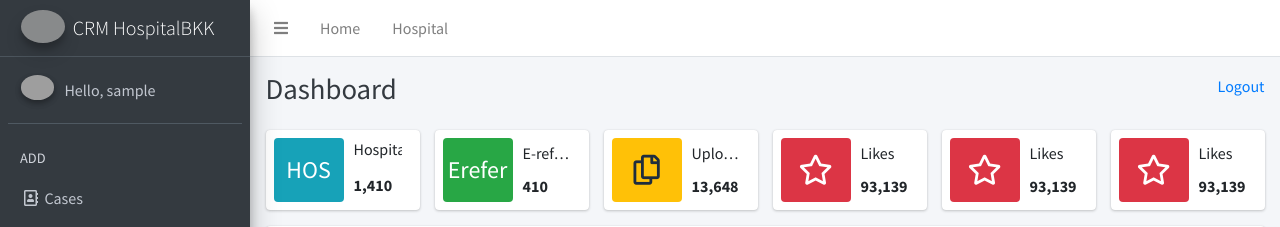
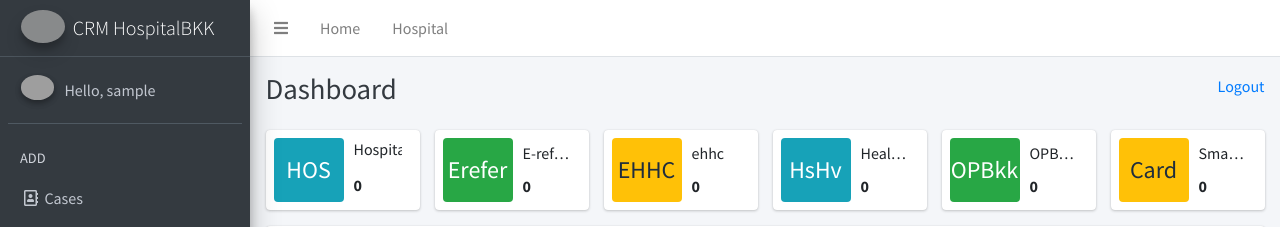
Before and after one commit to funanzaa/site_crm, a Django app: page /crm/dashboard in a window 1280 px wide. Shown: the top 227 px of the page. Run offline with Django 3.2, Linux system fonts and the light colour scheme; the visitor is signed in with stand-in values (Sample User, id 1); data that the repository does not hold is empty; some libraries are stand-ins or nearby versions; grey boxes are pictures that could not be loaded.

Commit message:
add count project dashboard

```diff
--- a/SiteCrm/crm/forms.py
+++ b/SiteCrm/crm/forms.py
@@ -38,7 +38,7 @@ class hospitalAddCaseForm(forms.Form):
     case_image = forms.FileField(label="Case image",widget=forms.FileInput(attrs={"class":"form-control"}),required=False)
 
 class CaseForm(ModelForm):
-    hospitals = forms.ModelChoiceField(queryset=Hospitals.objects.order_by('label')) ## order in from
+    hospitals = forms.ModelChoiceField(queryset=Hospitals.objects.order_by('code')) ## order in from
     class Meta():
         model = Case
         fields = ['name','project', 'project_subgroup','resolution','service','hospitals','case_pic','created_by']
--- a/SiteCrm/crm/templates/cases/dashboard.html
+++ b/SiteCrm/crm/templates/cases/dashboard.html
@@ -13,8 +13,8 @@ Dashboard
         <div class="info-box">
           <span class="info-box-icon bg-info"><small>HOS</small></span>
           <div class="info-box-content">
-            <span class="info-box-text"><H6>Hospital</H6></span>
-            <span class="info-box-number">1,410</span>
+            <span class="info-box-text"><H6>HospitalOS</H6></span>
+            <span class="info-box-number">{{ count_hos }}</span>
           </div>
           <!-- /.info-box-content -->
         </div>
@@ -26,7 +26,7 @@ Dashboard
           <span class="info-box-icon bg-success"><small>Erefer</small></span>
           <div class="info-box-content">
             <span class="info-box-text">E-referral</span>
-            <span class="info-box-number">410</span>
+            <span class="info-box-number">{{count_erefer}}</span>
           </div>
           <!-- /.info-box-content -->
         </div>
@@ -35,11 +35,11 @@ Dashboard
       <!-- /.col -->
       <div class="col-sm-4 col-md-2">
         <div class="info-box">
-          <span class="info-box-icon bg-warning"><i class="far fa-copy"></i></span>
+          <span class="info-box-icon bg-warning"><small>EHHC</small></span>
 
           <div class="info-box-content">
-            <span class="info-box-text">Uploads</span>
-            <span class="info-box-number">13,648</span>
+            <span class="info-box-text">ehhc</span>
+            <span class="info-box-number">{{count_ehhc}}</span>
           </div>
           <!-- /.info-box-content -->
         </div>
@@ -48,11 +48,11 @@ Dashboard
       <!-- /.col -->
       <div class="col-sm-4 col-md-2">
         <div class="info-box">
-          <span class="info-box-icon bg-danger"><i class="far fa-star"></i></span>
+          <span class="info-box-icon bg-info"><small>HsHv</small></span>
 
           <div class="info-box-content">
-            <span class="info-box-text">Likes</span>
-            <span class="info-box-number">93,139</span>
+            <span class="info-box-text">Healthurvey</span>
+            <span class="info-box-number">{{count_hshv}}</span>
           </div>
           <!-- /.info-box-content -->
         </div>
@@ -60,11 +60,11 @@ Dashboard
       </div>
       <div class="col-sm-4 col-md-2">
         <div class="info-box">
-          <span class="info-box-icon bg-danger"><i class="far fa-star"></i></span>
+          <span class="info-box-icon bg-success"><small>OPBkk</small></span>
 
           <div class="info-box-content">
-            <span class="info-box-text">Likes</span>
-            <span class="info-box-number">93,139</span>
+            <span class="info-box-text">OPBKKClaim</span>
+            <span class="info-box-number">{{ count_opbkk }}</span>
           </div>
           <!-- /.info-box-content -->
         </div>
@@ -72,11 +72,11 @@ Dashboard
       </div>
       <div class="col-sm-4 col-md-2">
         <div class="info-box">
-          <span class="info-box-icon bg-danger"><i class="far fa-star"></i></span>
+          <span class="info-box-icon bg-warning"><small>Card</small></span>
 
           <div class="info-box-content">
-            <span class="info-box-text">Likes</span>
-            <span class="info-box-number">93,139</span>
+            <span class="info-box-text">SmartCard</span>
+            <span class="info-box-number">{{count_smartcard}}</span>
           </div>
           <!-- /.info-box-content -->
         </div>
--- a/SiteCrm/crm/views.py
+++ b/SiteCrm/crm/views.py
@@ -13,9 +13,14 @@
 @login_required(login_url='login')
 def dashboardPage(request):
     current_user = request.user.id
+    count_case_hos = Case.objects.filter(project_id=1).count()
+    count_project_opbkk = Case.objects.filter(project_id=2).count()
+    count_project_erefer = Case.objects.filter(project_id=3).count()
+    count_project_ehhc = Case.objects.filter(project_id=4).count()
+    count_project_hshv = Case.objects.filter(project_id=5).count()
+    count_project_smartcard = Case.objects.filter(project_id=6).count()
     case = Case.objects.filter(created_by=current_user).order_by('-id')[:10]
-
-    context = {'check': 'data_search', "all_case": case}
+    context = {'count_smartcard':count_project_smartcard,'count_hshv':count_project_hshv,'count_ehhc':count_project_ehhc,'count_erefer' : count_project_erefer,'count_opbkk': count_project_opbkk,'count_hos': count_case_hos, "all_case": case}
     return render(request, 'cases/dashboard.html',context )
 
 
```
